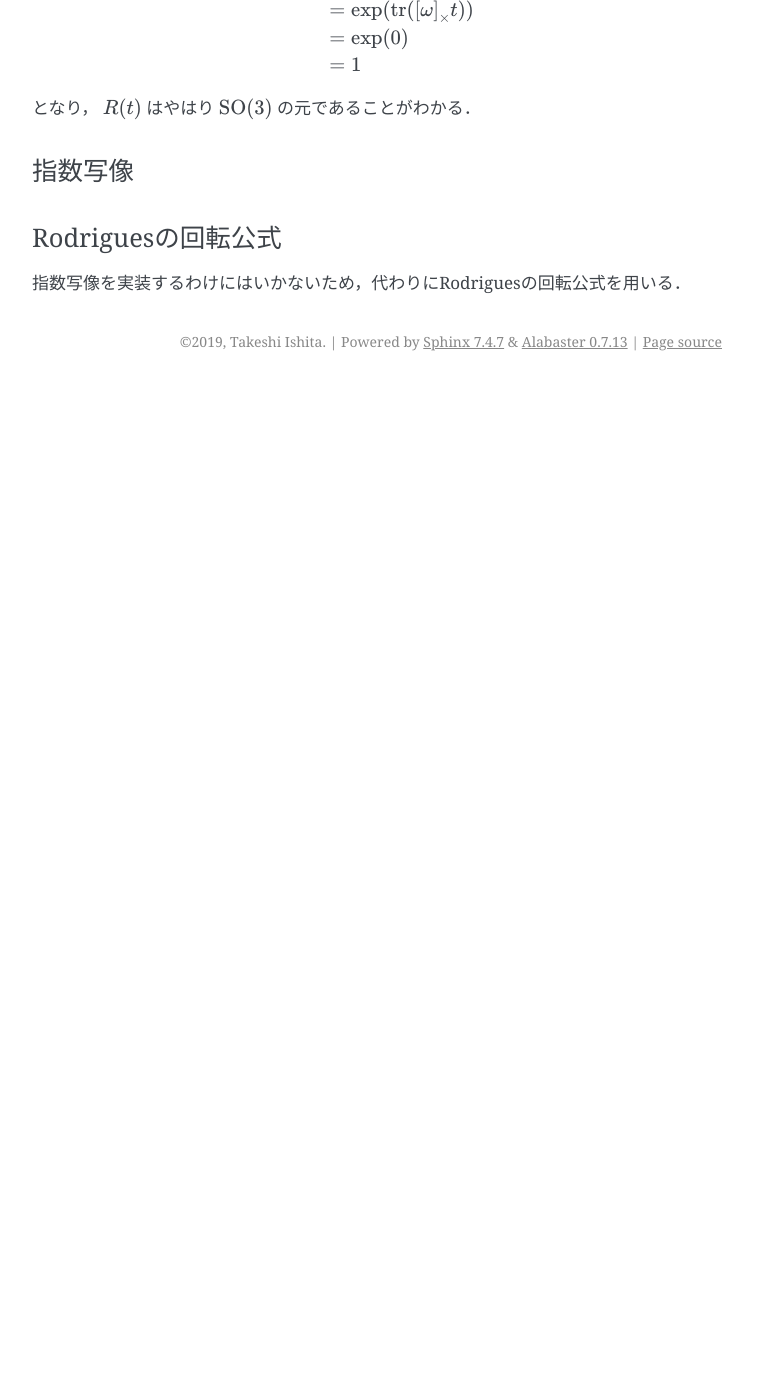
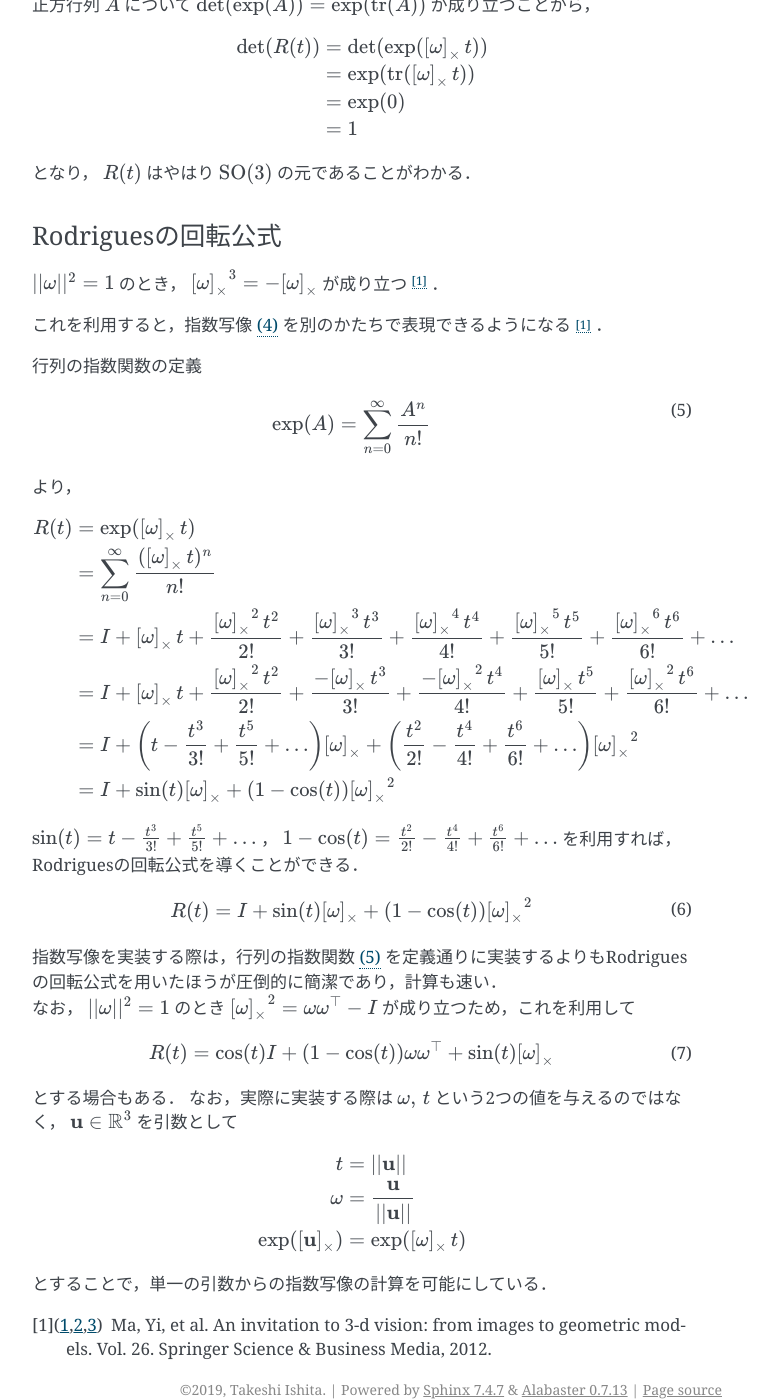
Before and after one commit to IshitaTakeshi/SparseBundleAdjustment, a Sphinx documentation site: the page built from docs/source/camera-pose-parametrization.rst, in a window 1280 px wide and 1400 px high, scrolled down 2233 px. Shown: the whole window, without its empty margins (388-1166 px from the left). Built offline with Sphinx 7.4.7, drawn with Linux system fonts in a browser that asks for light colours; before the commit the page ends 2614 px from its top, so only the background shows below that; some of the changed text lies outside the part shown.

Commit message:
Add Rodrigues' rotation formula

```diff
--- a/docs/source/camera-pose-parametrization.rst
+++ b/docs/source/camera-pose-parametrization.rst
@@ -57,10 +57,9 @@ SLAMはカメラから逐次的に得られる視覚情報を用いて環境地
 導出
 ~~~~
 
-ここでは回転群の性質から出発して :math:`\so(3)` を導出し，さらに :math:`\so(3)` を指数写像で射影すると :math:`\SO(3)` が得られることを見る．
+ここでは [#Ma_et_al_2012]_ を参考に， :math:`\so(3)` を指数写像で射影すると :math:`\SO(3)` が得られることを見る．
 
 実数から回転行列への写像 :math:`R(t)` を考える．ただし :math:`t=0` において :math:`R(t) = I` を通るものとする．
-
 
 .. math::
     R(t) : \mathbb{R} \to \SO(3), \; R(0) = I
@@ -123,7 +122,8 @@ SLAMはカメラから逐次的に得られる視覚情報を用いて環境地
     :label: exponential-map
 
 
-と表現することができる．
+と表現することができる．すなわち， :eq:`differential-equation-so3` :eq:`exponential-map` より，回転行列 :math:`R(t)` は3次元の実ベクトルから生成することができる．
+
 さて，:math:`R(t)` の指数写像による生成方法 :eq:`exponential-map` は行列の直交性 :eq:`orthogonality` のみから導かれたため， :math:`\det(R(t)) = 1` を示さなければ :math:`R(t)` が真に :math:`\SO(3)` の元であるということは言えない．
 しかし，指数写像 :eq:`exponential-map` によって得られた :math:`R(t)` が :math:`\det(R(t)) = 1` を充足することは簡単に示すことができる．
 
@@ -132,8 +132,8 @@ SLAMはカメラから逐次的に得られる視覚情報を用いて環境地
 .. math::
     \begin{align}
         \det(R(t))
-        &= \det(\exp(\skew{\mbf{\omega}} t)) \\
-        &= \exp(\operatorname{tr}(\skew{\mbf{\omega}} t)) \\
+        &= \det(\exp(\skew{\mbf{\omega}}\, t)) \\
+        &= \exp(\operatorname{tr}(\skew{\mbf{\omega}}\, t)) \\
         &= \exp(0) \\
         &= 1
     \end{align}
@@ -141,11 +141,75 @@ SLAMはカメラから逐次的に得られる視覚情報を用いて環境地
 となり， :math:`R(t)` はやはり :math:`\SO(3)` の元であることがわかる．
 
 
-指数写像
-~~~~~~~~
-
-
 Rodriguesの回転公式
 ~~~~~~~~~~~~~~~~~~~
 
-指数写像を実装するわけにはいかないため，代わりにRodriguesの回転公式を用いる．
+:math:`||\mbf{\omega}||^2 = 1` のとき， :math:`\skew{\mbf{\omega}}^3 = -\skew{\mbf{\omega}}` が成り立つ [#Ma_et_al_2012]_ ．
+
+
+これを利用すると，指数写像 :eq:`exponential-map` を別のかたちで表現できるようになる [#Ma_et_al_2012]_ ．
+
+行列の指数関数の定義
+
+.. math::
+    \exp(A) = \sum_{n=0}^{\infty} \frac{A^n}{n!} \\
+    :label: matrix-exponential
+
+より，
+
+.. math::
+    \begin{align}
+        R(t)
+        &= \exp(\skew{\mbf{\omega}}\, t) \\
+        &= \sum_{n=0}^{\infty} \frac{(\skew{\mbf{\omega}} \, t)^n}{n!} \\
+        &= I +
+           \skew{\mbf{\omega}} \, t +
+           \frac{\skew{\mbf{\omega}}^2 \, t^2}{2!} +
+           \frac{\skew{\mbf{\omega}}^3 \, t^3}{3!} +
+           \frac{\skew{\mbf{\omega}}^4 \, t^4}{4!} +
+           \frac{\skew{\mbf{\omega}}^5 \, t^5}{5!} +
+           \frac{\skew{\mbf{\omega}}^6 \, t^6}{6!} +
+           \dots  \\
+        &= I +
+           \skew{\mbf{\omega}} \, t +
+           \frac{\skew{\mbf{\omega}}^2  \, t^2}{2!} +
+           \frac{-\skew{\mbf{\omega}}   \, t^3}{3!} +
+           \frac{-\skew{\mbf{\omega}}^2 \, t^4}{4!} +
+           \frac{\skew{\mbf{\omega}}    \, t^5}{5!} +
+           \frac{\skew{\mbf{\omega}}^2  \, t^6}{6!} +
+           \dots  \\
+        &= I +
+           \left( t - \frac{t^3}{3!} + \frac{t^5}{5!} + \dots \right)
+           \skew{\mbf{\omega}} +
+           \left( \frac{t^2}{2!} - \frac{t^4}{4!} + \frac{t^6}{6!} + \dots \right)
+           \skew{\mbf{\omega}}^2  \\
+        &= I + \sin(t) \skew{\mbf{\omega}} + \left( 1 - \cos(t) \right) \skew{\mbf{\omega}}^2
+    \end{align}
+
+:math:`\sin(t) = t - \frac{t^3}{3!} + \frac{t^5}{5!} + \dots` ， :math:`1 - \cos(t) = \frac{t^2}{2!} - \frac{t^4}{4!} + \frac{t^6}{6!} + \dots` を利用すれば，Rodriguesの回転公式を導くことができる．
+
+.. math::
+    R(t) = I + \sin(t) \skew{\mbf{\omega}} + \left( 1 - \cos(t) \right) \skew{\mbf{\omega}}^2
+    :label: rodrigues
+
+| 指数写像を実装する際は，行列の指数関数 :eq:`matrix-exponential` を定義通りに実装するよりもRodriguesの回転公式を用いたほうが圧倒的に簡潔であり，計算も速い．
+| なお， :math:`||\mbf{\omega}||^2 = 1` のとき :math:`\skew{\mbf{\omega}}^2 = \mbf{\omega} \mbf{\omega}^{\top} - I` が成り立つため，これを利用して
+
+.. math::
+    R(t) = \cos(t) I + (1 - \cos(t))\mbf{\omega}\mbf{\omega}^{\top} + \sin(t) \skew{\mbf{\omega}}
+    :label: modfied-rodrigues
+
+とする場合もある．
+なお，実際に実装する際は :math:`\mbf{\omega},\, t` という2つの値を与えるのではなく， :math:`\mbf{u} \in \mathbb{R}^{3}` を引数として
+
+.. math::
+    \begin{align}
+    t &= ||\mbf{u}|| \\
+    \mbf{\omega} &= \frac{\mbf{u}}{||\mbf{u}||} \\
+    \exp(\skew{\mbf{u}}) &= \exp(\skew{\mbf{\omega}}\, t) \\
+    \end{align}
+
+とすることで，単一の引数からの指数写像の計算を可能にしている．
+
+
+.. [#Ma_et_al_2012] Ma, Yi, et al. An invitation to 3-d vision: from images to geometric models. Vol. 26. Springer Science & Business Media, 2012.
```
